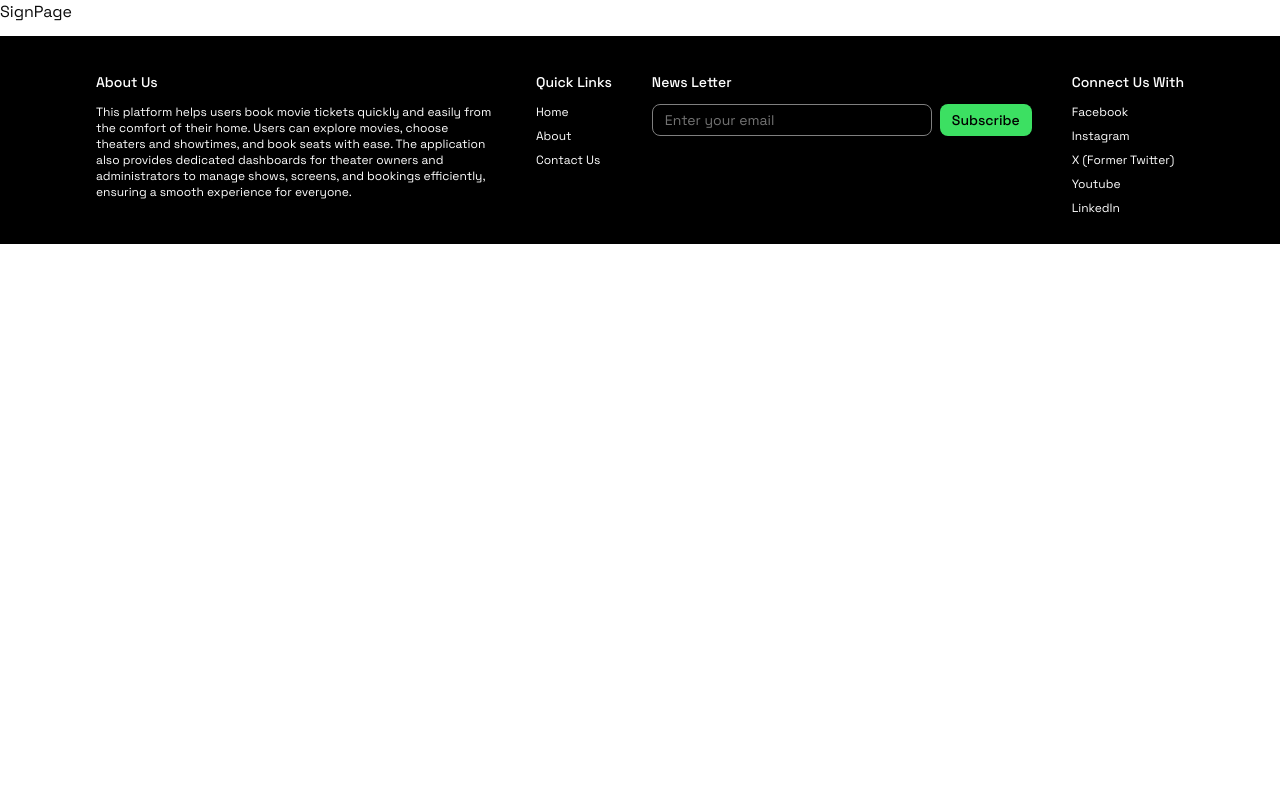
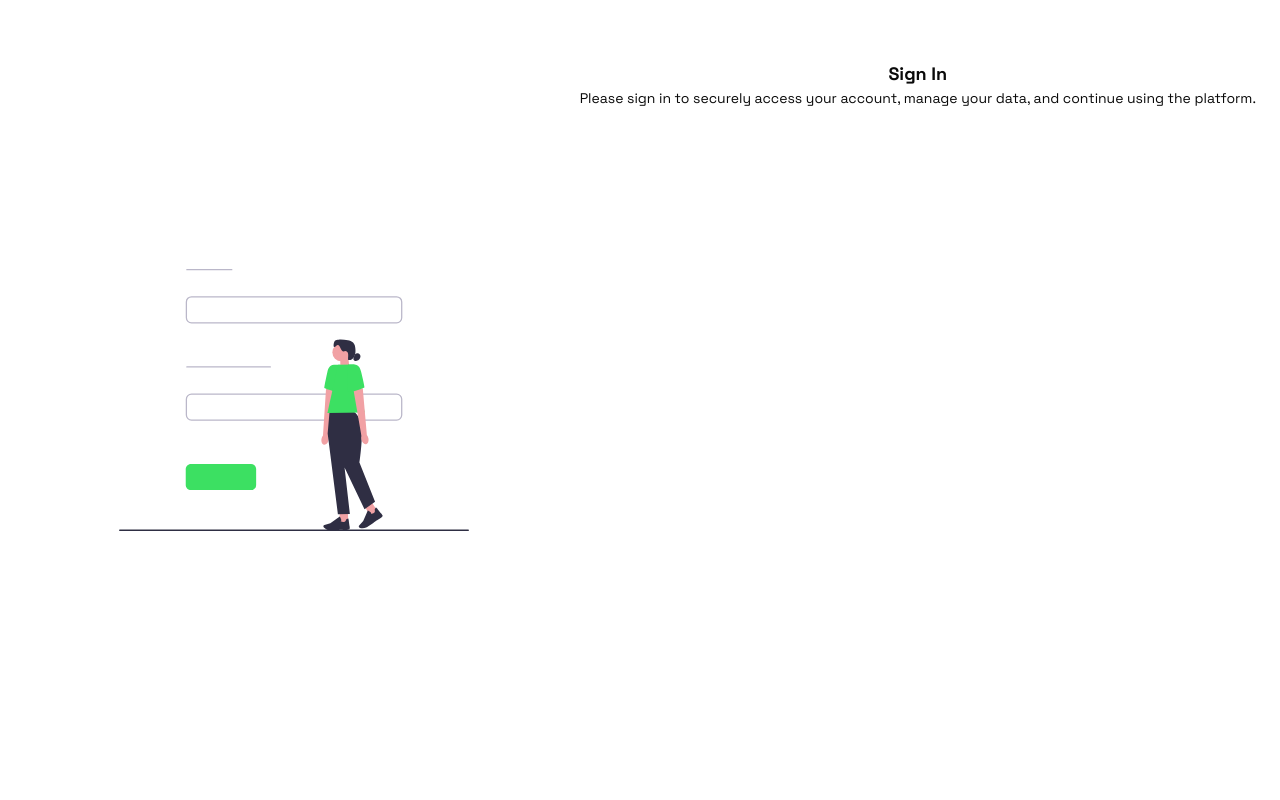
Before and after one commit to Midhun-u/MovieMint, a Next.js app in the folder clients/app-layout/: page /sign in a window 1280 px wide. Shown: the top 800 px of the page. Built offline with nearby package versions, Linux system fonts and the light colour scheme.

Commit message:
Start working on sign page

```diff
--- a/clients/app-layout/app/(auth-pages)/layout.tsx
+++ /dev/null
@@ -1,18 +0,0 @@
-import { ReactNode } from 'react'
-
-const AuthLayout = ({
-    children
-}: {
-    children: ReactNode
-}) => {
-
-  return (
-
-    <main>
-        {children}
-    </main>
-
-  )
-}
-
-export default AuthLayout
--- a/clients/app-layout/app/(auth-pages)/sign/page.tsx
+++ b/clients/app-layout/app/(auth-pages)/sign/page.tsx
@@ -1,10 +1,30 @@
-
+import { assets } from '@/public/assets/assets'
+import Image from 'next/image'
 
 const SignPage = () => {
 
   return (
 
-    <div>SignPage</div>
+    <section className='w-full h-svh flex gap-2 justify-center md:p-5'>
+      {/* Image section */}
+      <div className='flex justify-center items-center w-[80%] h-full'>
+        <Image
+          src={assets.signVector}
+          alt='sign-vector-image'
+          width={350}
+          height={350}
+
+        />
+      </div>
+      {/* Form section */}
+      <div className='flex flex-col items-center py-10 w-full h-full'>
+        {/* Heading section */}
+        <div className='flex flex-col items-center'>
+          <h1 className='font-bold text-lg'>Sign In</h1>
+          <p className='text-sm'>Please sign in to securely access your account, manage your data, and continue using the platform.</p>
+        </div>
+      </div>
+    </section>
 
   )
 }
--- a/clients/app-layout/app/globals.css
+++ b/clients/app-layout/app/globals.css
@@ -60,7 +60,8 @@
 body {
   width: 100vw;
   height: 100dvh;
-  overflow: auto;
+  overflow-y: auto;
+  overflow-x: hidden;
   margin: 0px;
   padding: 0px;
 }
--- a/clients/app-layout/public/assets/assets.ts
+++ b/clients/app-layout/public/assets/assets.ts
@@ -1,5 +1,7 @@
+import signVector from './sign-vector.svg'
+
 export const assets = {
 
-
+    signVector
 
 }
```
